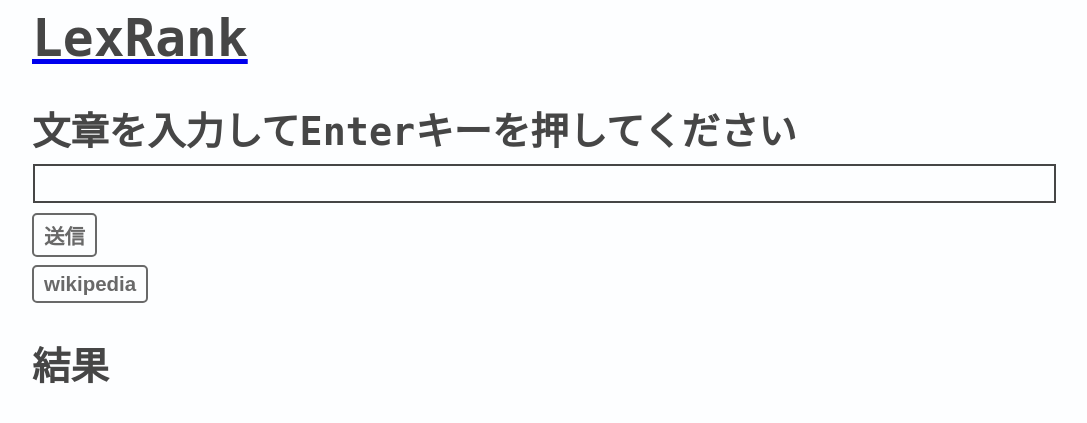
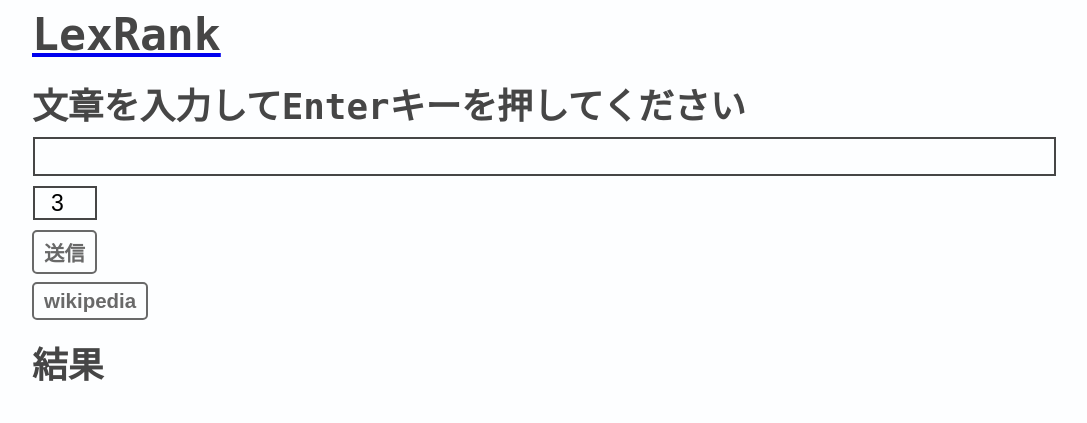
Before and after one commit to mkdk09/LexRank, a Flask app: page / in a window 1280 px wide. Shown: the top 423 px of the page, without its empty margins (96-1183 px from the left). Run offline with Flask 2, Linux system fonts and the light colour scheme.

Commit message:
UIを微調整

```diff
--- a/static/css/style.css
+++ b/static/css/style.css
@@ -14,11 +14,11 @@ h1, h2, h3 {
 }
 
 h1 {
-    font-size: 4vw;
+    font-size: 3.5vw;
 }
 
 h2 {
-    font-size: 3vw;
+    font-size: 2.8vw;
 }
 
 h3 {
@@ -93,7 +93,7 @@ button:focus {
 }
 
 #container>div {
-    margin-bottom: 2rem;
+    margin-bottom: 1rem;
 }
 
 /*  */
@@ -117,6 +117,18 @@ button:focus {
     background: transparent;
     font-size: 1.8vw;
     border: 2px solid rgb(70, 70, 70);
+}
+
+#form .number {
+    height: 20px;
+    width: 50px;
+    margin-top: 10px;
+    padding: 5px;
+    margin-left: 1px;
+    background: transparent;
+    font-size: 1.8vw;
+    border: 2px solid rgb(70, 70, 70);
+    text-align: center;
 }
 
 /*
--- a/templates/index.html
+++ b/templates/index.html
@@ -18,8 +18,9 @@
         <div id="analyze">
             <h2>文章を入力してEnterキーを押してください</h2>
 	    <h3>{{wiki_title}}</h3>
-            <form id="form" action="/input" method="post" name="formStr">
+            <form id="form" action="/input" method="post" name="formStr" autocomplete="off">
                 <input id="textField" class="input" type="text" name="str" value="{{value_str}}">
+		<input type="number" class="number" value=3 name="sentences_count">
                 <input class="submit" type="submit" name="" value="送信">
             </form>
 	    <form id="wiki" action="/wiki" method="post">
```
